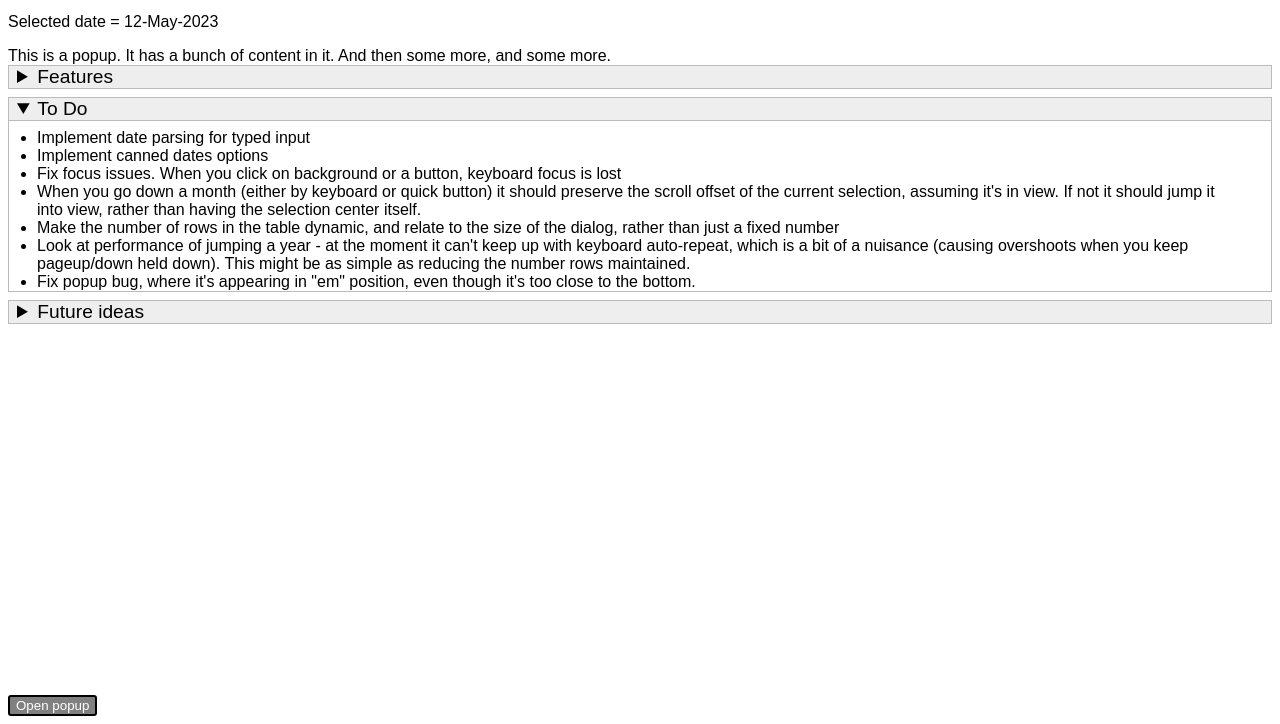
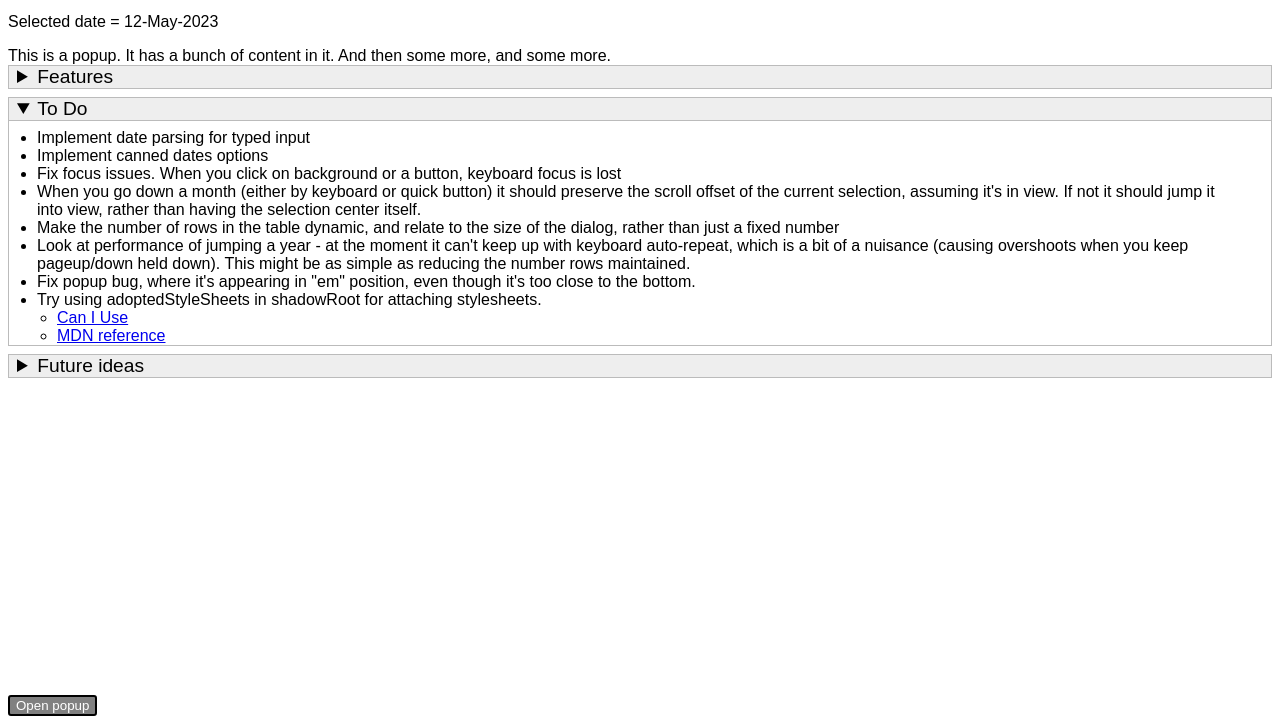
Before and after one commit to pbagnall/se-webcomponents, a website: page public/index.html in a window 1280 px wide. Shown: the part 76-800 px from the top of the page. Drawn offline with Linux system fonts and the light colour scheme; files whose address does not match are found by name.

Commit message:
Added to do item for adoptedStyleSheets

```diff
--- a/public/index.html
+++ b/public/index.html
@@ -86,6 +86,13 @@
                Fix popup bug, where it's appearing in "em" position, even though it's
                too close to the bottom.
             </li>
+            <li>
+               Try using adoptedStyleSheets in shadowRoot for attaching stylesheets.
+               <ul>
+                  <li><a href='https://caniuse.com/mdn-api_shadowroot_adoptedstylesheets'>Can I Use</a></li>
+                  <li><a href='https://developer.mozilla.org/en-US/docs/Web/API/ShadowRoot/adoptedStyleSheets'>MDN reference</a></li>
+               </ul>
+            </li>
          </ul>
       </details>
 
```
